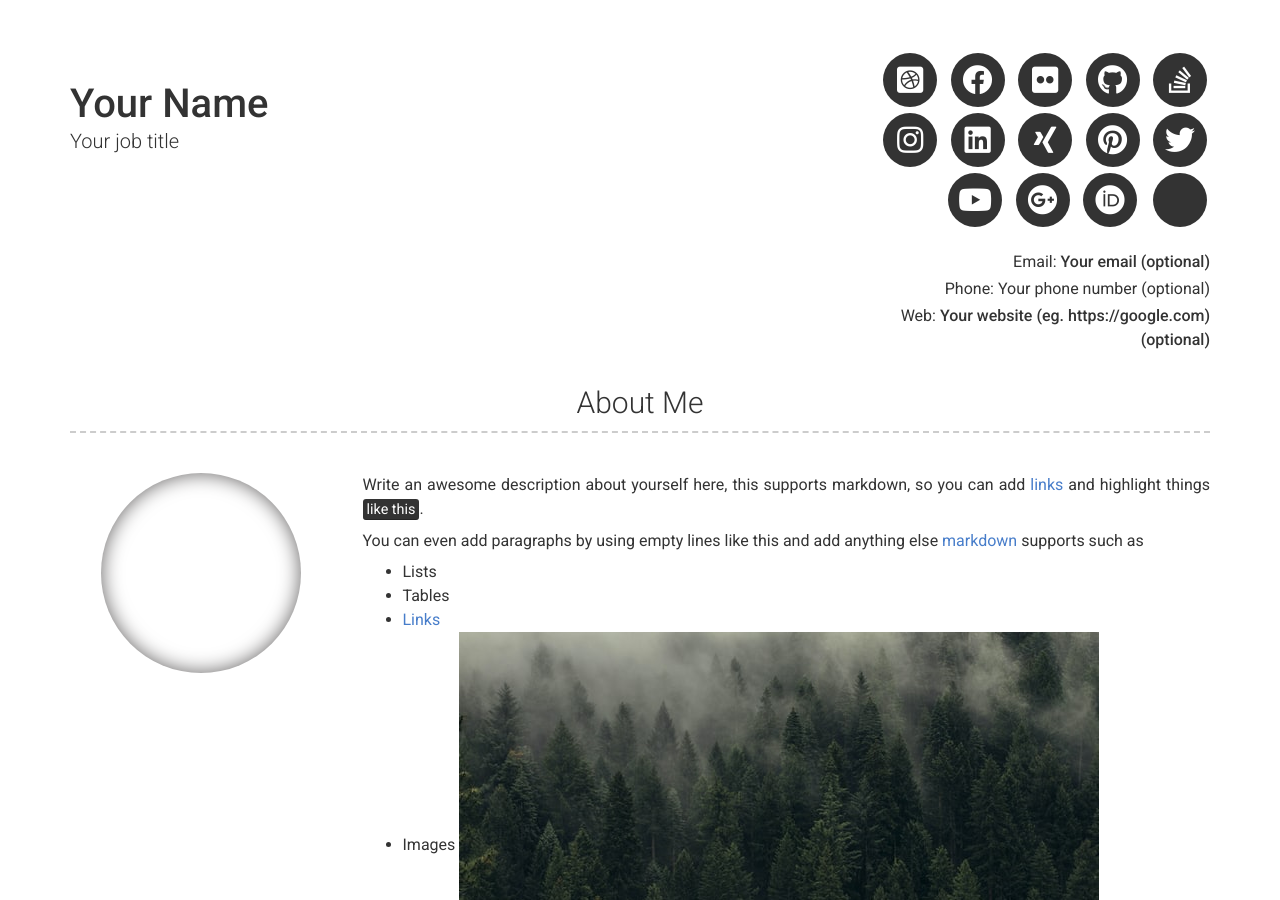
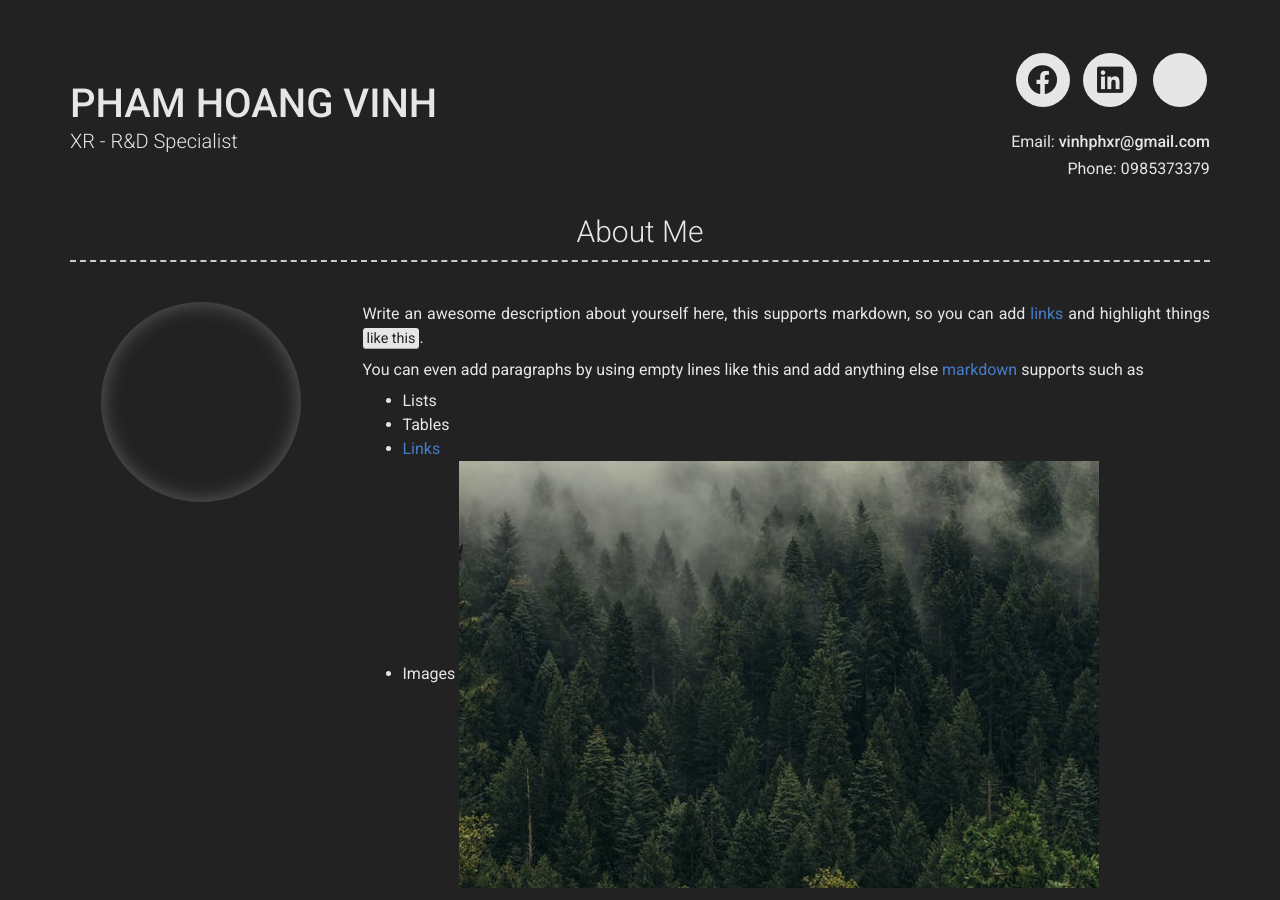
Before and after one commit to phamhoangvinh/CV, a Jekyll site: the page built from index.md, in a window 1280 px wide and 900 px high. Built offline with Jekyll 4.4.1, drawn with Linux system fonts in a browser that asks for light colours; nearby versions of some CDN libraries; some of the changed text lies outside the part shown.

Commit message:
sdsad
asdsadas

```diff
--- a/_config.yml
+++ b/_config.yml
@@ -1,37 +1,37 @@
 # Site
-repository: Git repository where your resume will be hosted, only required if you are hosting on GitHub (eg. sproogen/modern-resume-theme)
+#repository: Git repository where your resume will be hosted, only required if you are hosting on GitHub (eg. sproogen/modern-resume-theme)
 # favicon: Directory of your favicon (eg. images/favicon.ico)(optional)
 
 # Content configuration version
 version: 2
 
 # Personal info
-name: Your Name
-title: Your job title
-email: Your email (optional)
+name: PHAM HOANG VINH
+title: XR - R&D Specialist
+email: vinhphxr@gmail.com
 # email_title: Email (Email title override)
-phone: Your phone number (optional)
+phone: 0985373379
 # phone_title: Phone (Phone title override)
-website: Your website (eg. https://google.com)(optional)
+#website: Your website (eg. https://google.com)(optional)
 # website_title: Web (Website title override)
 
 # Dark Mode (true/false/never)
-darkmode: false
+darkmode: true
 
 # Social links
-twitter_username: jekyllrb
-github_username:  jekyll
-stackoverflow_username: "00000001"
-dribbble_username: jekyll
-facebook_username: jekyll
-flickr_username: jekyll
-instagram_username: jekyll
-linkedin_username: jekyll
-xing_username: jekyll
-pinterest_username: jekyll
-youtube_username: jekyll
-googleplus_username: +jekyll
-orcid_username: 0000-0000-0000-0000
+# twitter_username: jekyllrb
+# github_username:  jekyll
+# stackoverflow_username: "00000001"
+# dribbble_username: jekyll
+facebook_username: Vinh Pham
+# flickr_username: jekyll
+# instagram_username: jekyll
+linkedin_username: phamhoangvinh
+# xing_username: jekyll
+# pinterest_username: jekyll
+# youtube_username: jekyll
+# googleplus_username: +jekyll
+# orcid_username: 0000-0000-0000-0000
 
 # Additional icon links
 additional_links:
```
